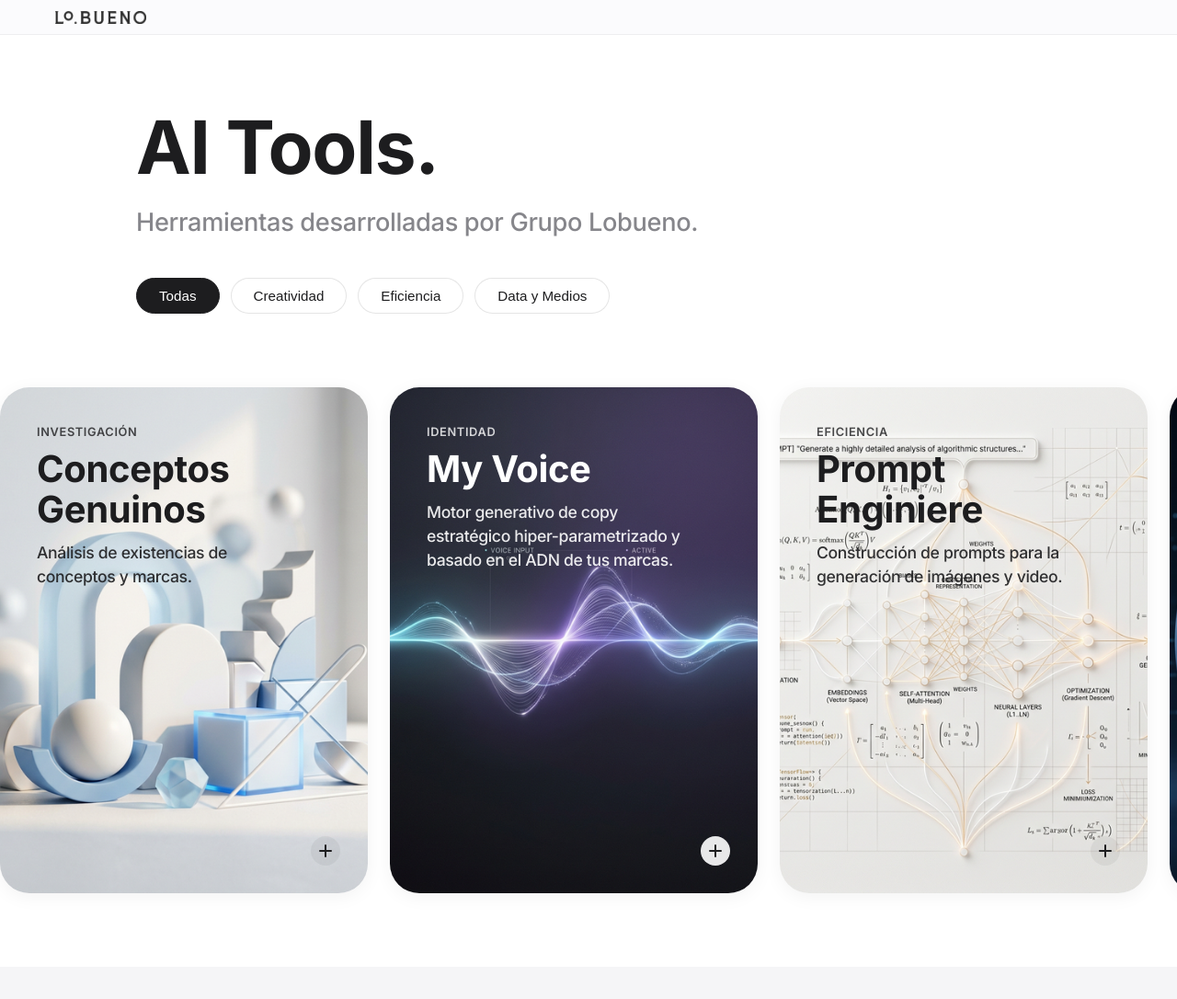
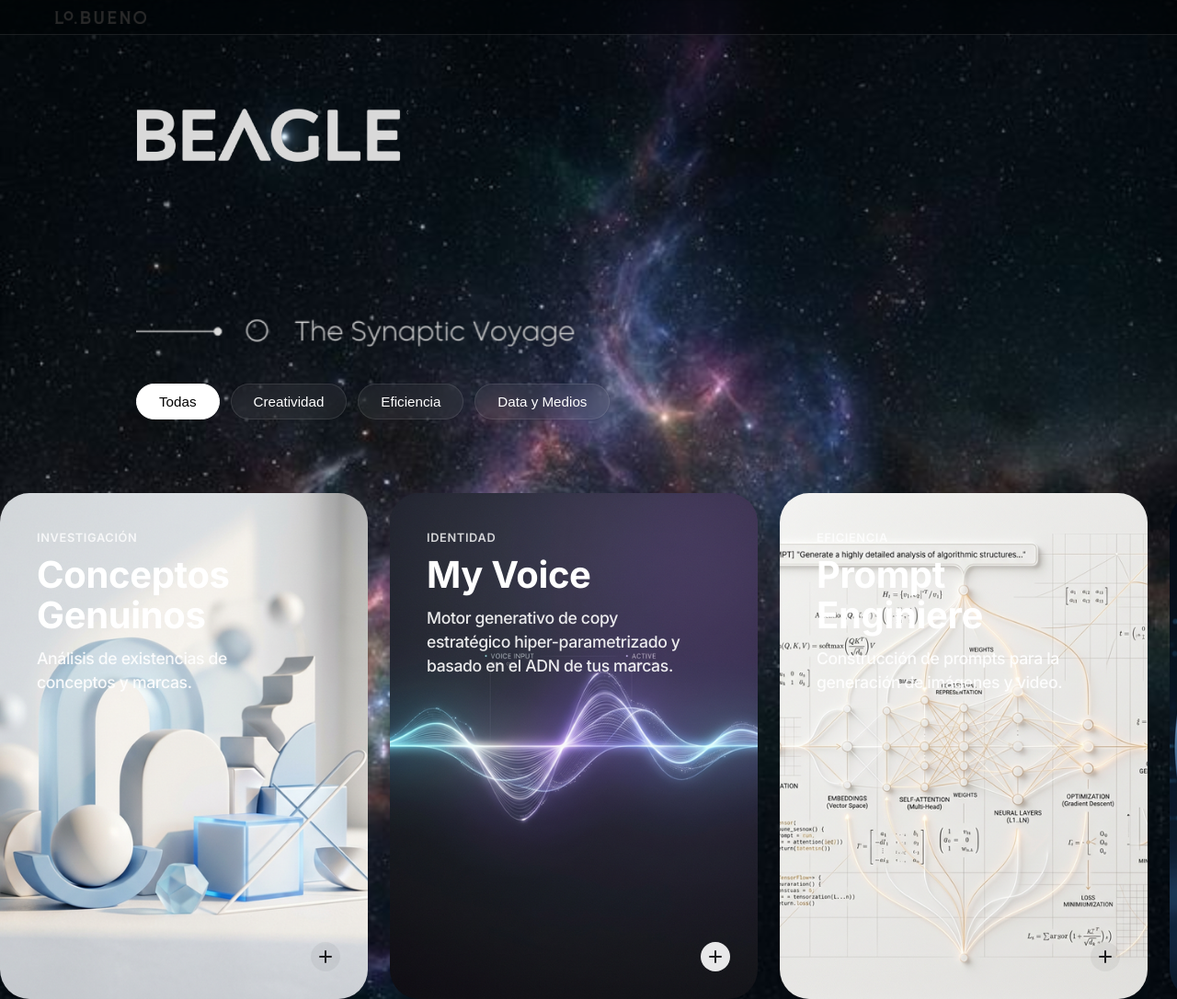
Before and after one commit to gerardoriarte-bt/lobuenoaitools, a website built with Vite: page index.html in a window 1280 px wide. Shown: the top 1086 px of the page at 92% size. Built offline with nearby package versions, Linux system fonts and the light colour scheme.

Commit message:
Design update: Space background, image titles, and subtitle animation

```diff
--- a/index.html
+++ b/index.html
@@ -19,8 +19,8 @@
 
     <main>
         <section class="hero">
-            <h1>AI Tools.</h1>
-            <p>Herramientas desarrolladas por Grupo Lobueno.</p>
+            <img src="/beagle.png" alt="Beagle Title" class="hero-title">
+            <img src="/thesynapticvoyage.png" alt="The Synaptic Voyage Subtitle" class="hero-subtitle animated-subtitle">
 
             <div class="filters">
                 <button class="filter-btn active" data-category="all">Todas</button>
--- a/src/lobueno-header.css
+++ b/src/lobueno-header.css
@@ -6,14 +6,14 @@
   top: 0;
   width: 100%;
   height: 38px;
-  background: rgba(251, 251, 253, 0.8);
+  background: rgba(0, 0, 0, 0.4);
   backdrop-filter: saturate(180%) blur(20px);
   -webkit-backdrop-filter: saturate(180%) blur(20px);
   z-index: 9999;
   display: flex;
   align-items: center;
   justify-content: center;
-  border-bottom: 1px solid rgba(0,0,0,0.05);
+  border-bottom: 1px solid rgba(255,255,255,0.1);
   font-family: 'Inter', -apple-system, sans-serif;
 }
 
--- a/src/style.css
+++ b/src/style.css
@@ -1,12 +1,12 @@
 @import url('https://fonts.googleapis.com/css2?family=Inter:wght@300;400;500;600;700&display=swap');
 
 :root {
-  --bg-color: #ffffff;
-  --secondary-bg: #f5f5f7;
-  --text-primary: #1d1d1f;
-  --text-secondary: #86868b;
+  --bg-color: #000000;
+  --secondary-bg: rgba(20, 20, 25, 0.5);
+  --text-primary: #ffffff;
+  --text-secondary: rgba(255, 255, 255, 0.7);
   --accent-color: #0071e3;
-  --glass-bg: rgba(255, 255, 255, 0.8);
+  --glass-bg: rgba(0, 0, 0, 0.5);
   --glass-effect: saturate(180%) blur(20px);
   --transition: all 0.5s cubic-bezier(0.4, 0, 0.2, 1);
 }
@@ -20,12 +20,17 @@
 body {
   font-family: 'Inter', -apple-system, BlinkMacSystemFont, "Segoe UI", Roboto, Helvetica, Arial, sans-serif;
   background-color: var(--bg-color);
+  background-image: url('/space_bg.png');
+  background-size: cover;
+  background-position: center;
+  background-attachment: fixed;
   color: var(--text-primary);
   line-height: 1.47059;
   font-weight: 400;
   letter-spacing: -0.022em;
   -webkit-font-smoothing: antialiased;
   overflow-x: hidden;
+  min-height: 100vh;
 }
 
 /* Hero Section */
@@ -35,19 +40,31 @@ body {
   margin: 0 auto;
 }
 
-.hero h1 {
-  font-size: 5rem;
-  font-weight: 700;
-  letter-spacing: -0.015em;
-  margin-bottom: 20px;
-  line-height: 1.05;
+.hero-title {
+  display: block;
+  max-width: 300px;
+  height: auto;
+  margin-bottom: 5px;
 }
 
-.hero p {
-  font-size: 1.7rem;
-  color: var(--text-secondary);
-  font-weight: 500;
-  max-width: 700px;
+.hero-subtitle {
+  display: block;
+  max-width: 500px;
+  height: auto;
+}
+
+.animated-subtitle {
+  opacity: 0;
+  transform: translateX(-50px);
+  animation: slideInLeft 1.2s cubic-bezier(0.4, 0, 0.2, 1) forwards;
+  animation-delay: 0.3s;
+}
+
+@keyframes slideInLeft {
+  to {
+    opacity: 1;
+    transform: translateX(0);
+  }
 }
 
 .filters {
@@ -60,8 +77,9 @@ body {
 .filter-btn {
   padding: 10px 24px;
   border-radius: 20px;
-  border: 1px solid rgba(0,0,0,0.1);
-  background: white;
+  border: 1px solid rgba(255,255,255,0.1);
+  background: rgba(255,255,255,0.05);
+  backdrop-filter: blur(10px);
   font-size: 0.95rem;
   font-weight: 500;
   cursor: pointer;
@@ -70,14 +88,14 @@ body {
 }
 
 .filter-btn:hover {
-  background: #f5f5f7;
-  border-color: rgba(0,0,0,0.2);
+  background: rgba(255,255,255,0.15);
+  border-color: rgba(255,255,255,0.3);
 }
 
 .filter-btn.active {
-  background: var(--text-primary);
-  color: white;
-  border-color: var(--text-primary);
+  background: white;
+  color: black;
+  border-color: white;
 }
 
 /* Carousel Section */
@@ -234,7 +252,8 @@ footer {
 }
 
 @media (max-width: 768px) {
-  .hero h1 { font-size: 3rem; }
+  .hero-title { max-width: 200px; }
+  .hero-subtitle { max-width: 350px; }
   .card {
     min-width: 300px;
     width: 300px;
```
Also changed, not shown: public/beagle.png (added), public/space_bg.png (added), public/thesynapticvoyage.png (added).
